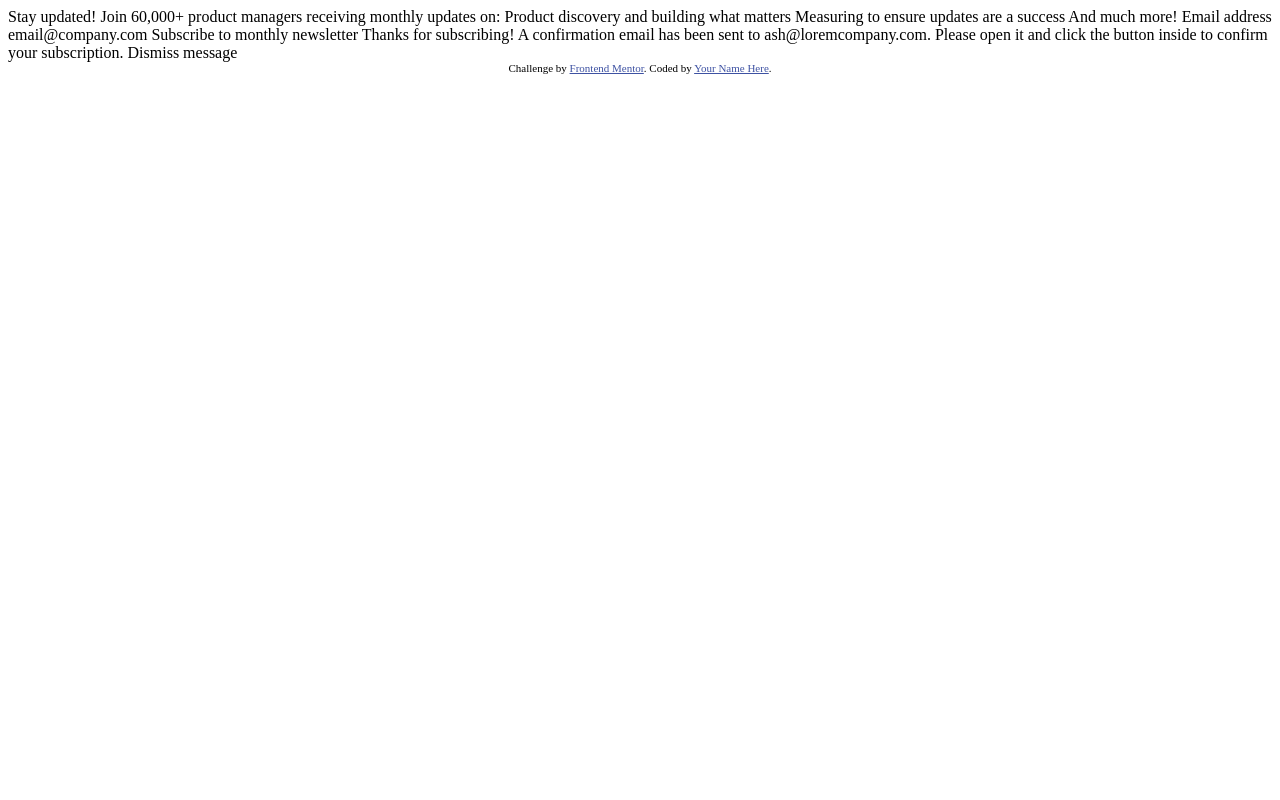
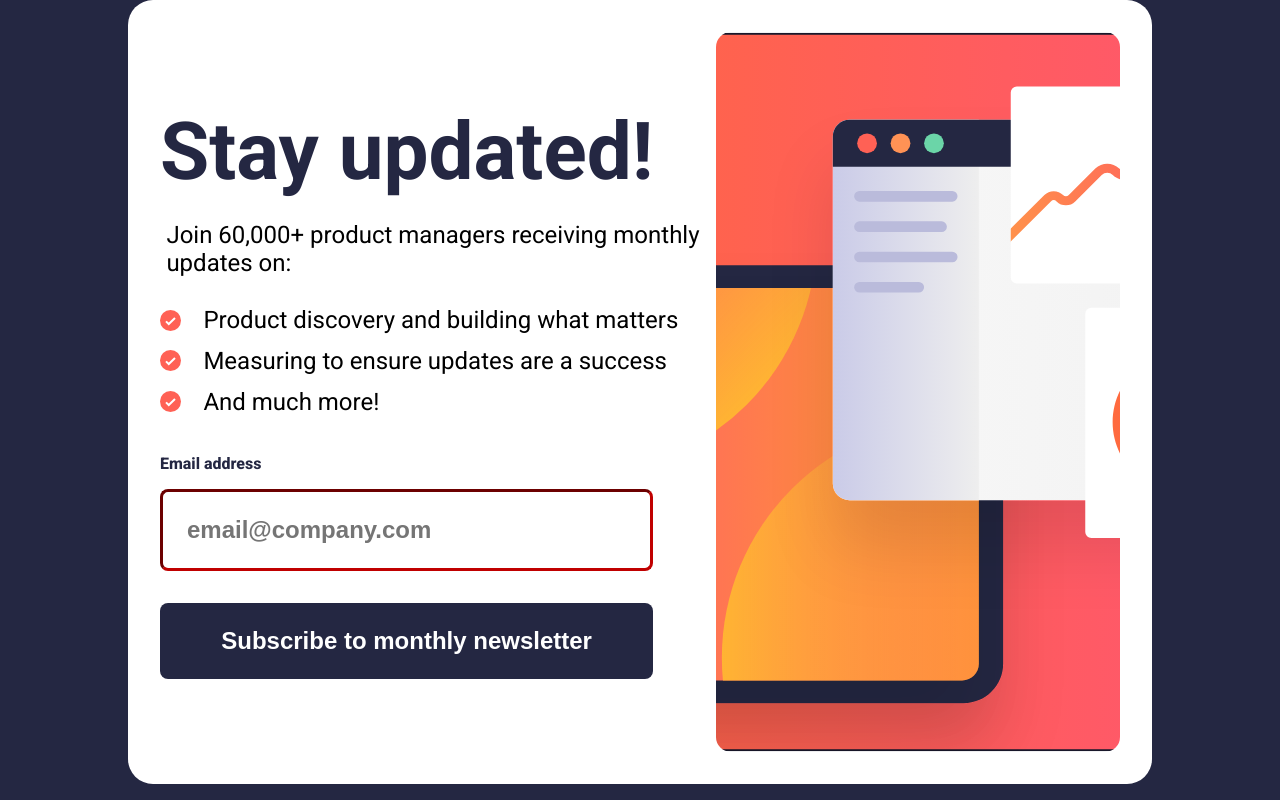
Before and after one commit to remberf1/NewsLetter, a plain HTML site: page index.html in a window 1280 px wide. Drawn offline with Linux system fonts and the light colour scheme.

```diff
--- a/index.html
+++ b/index.html
@@ -1,52 +1,74 @@
 <!DOCTYPE html>
 <html lang="en">
 <head>
-  <meta charset="UTF-8">
-  <meta name="viewport" content="width=device-width, initial-scale=1.0"> <!-- displays site properly based on user's device -->
-
-  <link rel="icon" type="image/png" sizes="32x32" href="./assets/images/favicon-32x32.png">
-
-  <title>Frontend Mentor | Newsletter sign-up form with success message</title>
-
-  <!-- Feel free to remove these styles or customise in your own stylesheet 👍 -->
-  <style>
-    .attribution { font-size: 11px; text-align: center; }
-    .attribution a { color: hsl(228, 45%, 44%); }
-  </style>
+    <meta charset="UTF-8">
+    <meta name="viewport" content="width=device-width, initial-scale=1.0">
+    <link rel="stylesheet" href="style.css">
+    <link rel="preconnect" href="https://fonts.googleapis.com">
+<link rel="preconnect" href="https://fonts.gstatic.com" crossorigin>
+<link href="https://fonts.googleapis.com/css2?family=Barlow+Semi+Condensed:ital,wght@0,100;0,200;0,300;0,400;0,500;0,600;0,700;0,800;0,900;1,100;1,200;1,300;1,400;1,500;1,600;1,700;1,800;1,900&family=Roboto:ital,wght@0,100..900;1,100..900&display=swap" rel="stylesheet">
+<script defer src="script.js"></script>
+    <title>Document</title>
 </head>
 <body>
+    <main>
+        <div id ="container" class="container">
+            <div class="img-container">
+                <picture>
+                <source media="(min-width: 1440px)" srcset="./assets/images/illustration-sign-up-desktop.svg">
+                <source media="(min-width: 600px)" srcset="./assets/images/illustration-sign-up-tablet.svg">
+                <source media="(min-width: 480px)" srcset="./assets/images/illustration-sign-up-mobile.svg">
+                <img   class="img" src="./assets/images/illustration-sign-up-mobile.svg" alt="IfItDoesntMatchAnyMedia">
+            </picture>
 
-  <!-- Sign-up form start -->
+            </div>
+            <div id="form-text-container" class="form-text-container">
+                <h1>Stay updated!</h1>
+                <p>Join 60,000+ product managers receiving monthly updates on:</p>
 
-  Stay updated!
+                <div class="form-list-items">
+                    <div class="form-list-item">
+                        <img
+                        class="check-icon"
+                         src="./assets/images/icon-list.svg" alt="" srcset="">
+                        <p>Product discovery and building what matters</p>
+                    </div>
+                    <div class="form-list-item">
+                        <img
+                        class="check-icon"
+                        src="./assets/images/icon-list.svg" alt="" srcset="">
+                        <p>Measuring to ensure updates are a success</p>
+                    </div>
+                    <div class="form-list-item">
+                        <img
+                        class="check-icon"
+                         src="./assets/images/icon-list.svg" alt="" srcset="">
+                        <p>And much more!</p>
+                    </div>
+                    </div>
+                    <div class="form-email-container">
+                        <form id="form" action="">
+                            <div class="form-email">
+                                    <div class="error-container">
+                                        <label for="email">Email address</label><span class="error">Valid email required</span>
+                                    </div>
+                                <input required type="email" id="email" placeholder="email@company.com">
+                                <button id="submit-btn" type="submit">Subscribe to monthly newsletter</button>
+                            </div>
+                        </form>
+                    </div>
+            </div>
 
-  Join 60,000+ product managers receiving monthly updates on:
 
-  Product discovery and building what matters
-  Measuring to ensure updates are a success
-  And much more!
-
-  Email address
-  email@company.com
-
-  Subscribe to monthly newsletter
-
-  <!-- Sign-up form end -->
-
-  <!-- Success message start -->
-
-  Thanks for subscribing!
-
-  A confirmation email has been sent to ash@loremcompany.com.
-  Please open it and click the button inside to confirm your subscription.
-
-  Dismiss message
-
-  <!-- Success message end -->
-
-  <div class="attribution">
-    Challenge by <a href="https://www.frontendmentor.io?ref=challenge" target="_blank">Frontend Mentor</a>.
-    Coded by <a href="#">Your Name Here</a>.
-  </div>
+            </div>
+            <div id="confirmation-wrapper" class="confirmation-wrapper">
+                <div id="confirmation" class="confirmation-container">
+                    <img id="confirmation-success-icon" src="./assets/images/icon-success.svg" alt="success">
+                    <h1>Thanks for subscribing!</h1>
+                    <p>A confirmation email has been sent to <span id="email-span"></span>. Please open it and click the button inside to <span id="email-span"></span> confirm your subscription.</p>
+                    <button id="close-btn">Dismiss message</button>
+                </div>
+            </div>
+    </main>
 </body>
 </html>
```
Also changed, not shown: index1.html (deleted, +0 -74 lines).
